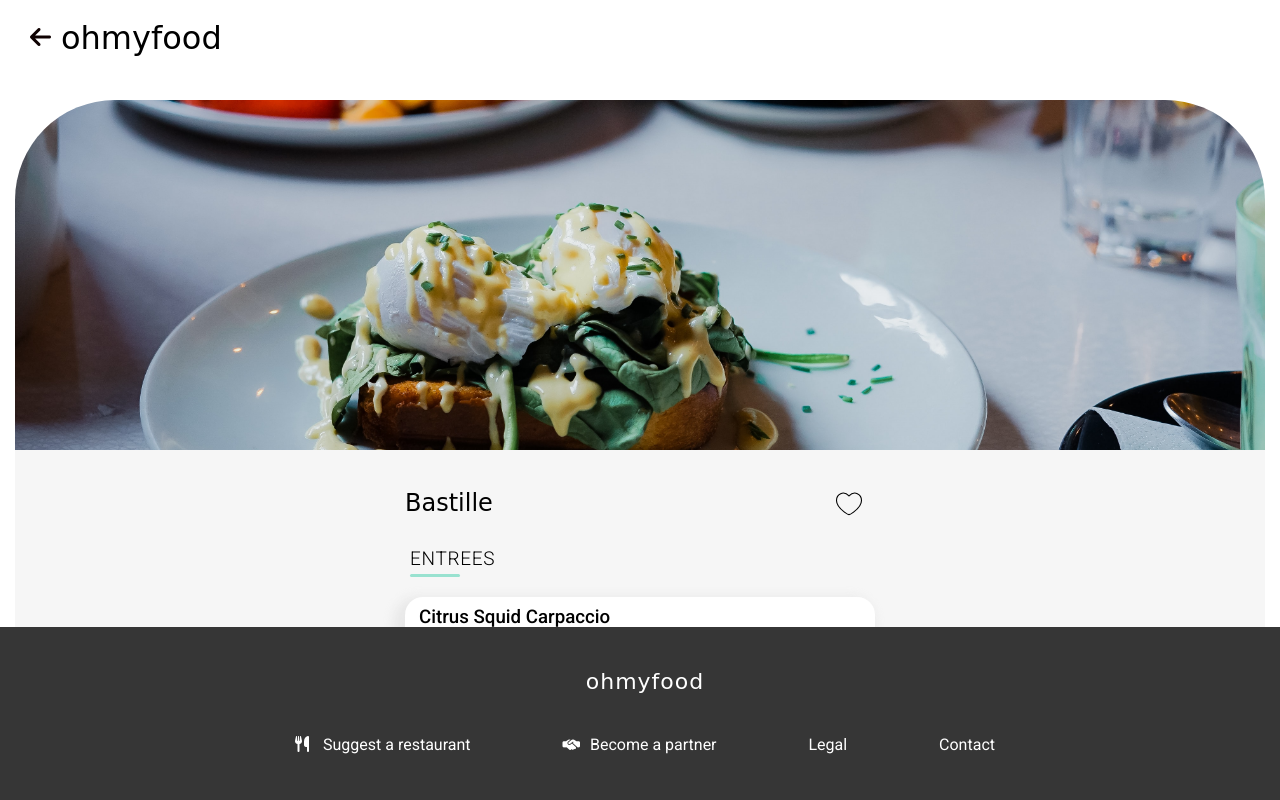
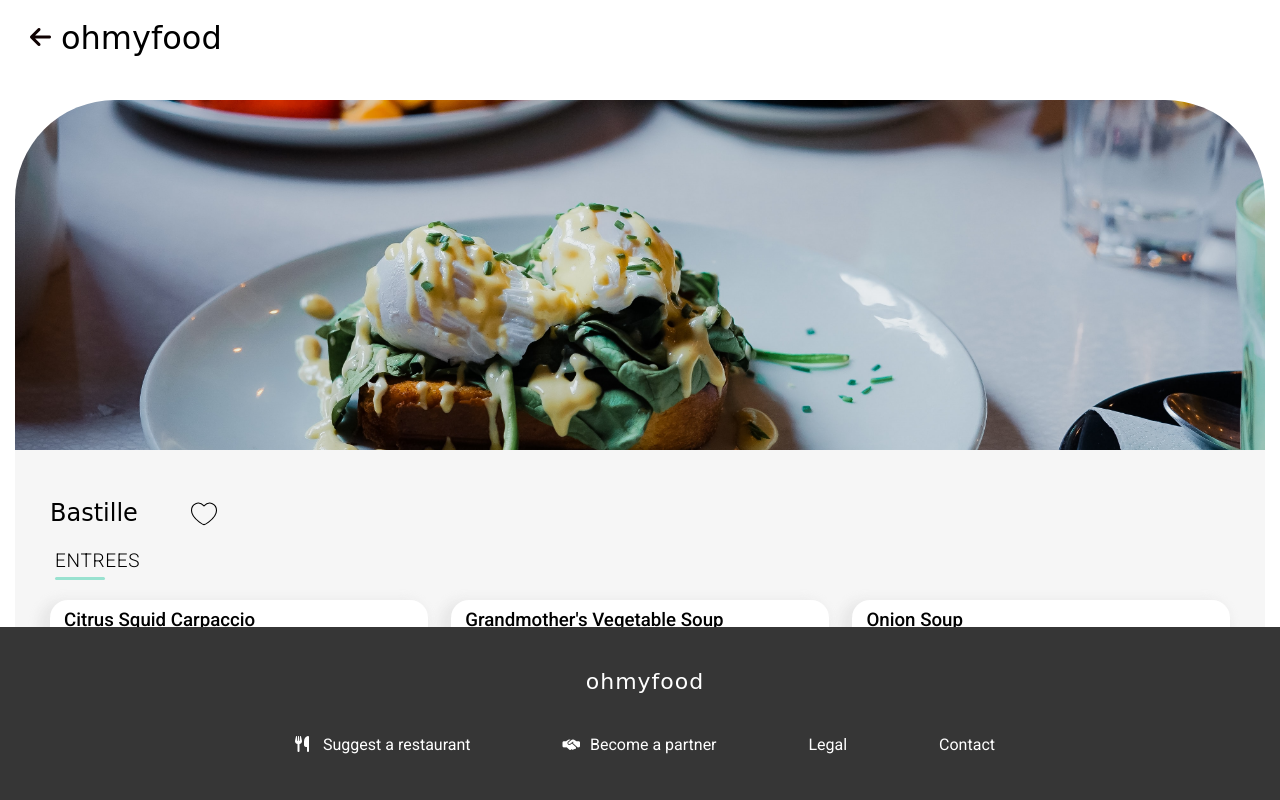
Before and after one commit to SSimona03/ohmyfood-mock-p2, a plain HTML site: page pages/bastille.html in a window 1280 px wide. Drawn offline with nearby package versions, Linux system fonts and the light colour scheme; a web font is replaced by a local one.

Commit message:
Menu-items-responsive

```diff
--- a/scss/pages-scss/_styles-menu-desktop.scss
+++ b/scss/pages-scss/_styles-menu-desktop.scss
@@ -20,10 +20,54 @@ $width: 1250px;
         }
       }
     }
+    // -------------- Menu Section ------------------
+
     .menu {
       @include desktop-max-w;
       margin: auto;
       border-radius: 0;
+      position: relative;
+      // --------------  TITLE ------------------
+      .title-restaurant {
+        position: absolute;
+        left: 20px;
+        text-align: right;
+        @include flex(default, row-reverse);
+        button {
+          position: absolute;
+          text-align: left;
+          margin-left: 50px;
+        }
+      }
+      .menu-list {
+        max-width: unset;
+        position: unset;
+        margin-top: 50px;
+
+        .menu-category {
+          position: unset;
+          margin-top: 5px;
+          padding-left: 20px;
+          padding-right: 20px;
+        }
+
+        .sub-menu {
+          margin-top: 20px;
+          width: 100%;
+          @include flex(space-between, row);
+          flex-wrap: wrap;
+          //-------------- Item BOX text ------------------
+        }
+        .menu-text {
+          overflow: hidden;
+          h3 {
+            white-space: nowrap !important;
+          }
+        }
+        .menu-container {
+          width: 32%;
+        }
+      }
     }
   }
   // -------------- Footer ---------------
--- a/scss/pages-scss/_styles-menu-tablet.scss
+++ b/scss/pages-scss/_styles-menu-tablet.scss
@@ -24,6 +24,7 @@
       height: 350px;
       padding-top: 0px;
     }
+    // -------------- Menu Section ------------------
   }
 
   // -------------- Footer ---------------
--- a/scss/pages-scss/styles-menu.scss
+++ b/scss/pages-scss/styles-menu.scss
@@ -64,7 +64,7 @@ main {
     position: relative;
     margin-top: -40px;
     z-index: 0;
-    padding: 40px 0;
+    padding: 50px 0;
     border-radius: 30px 30px 0 0px;
     background-color: $light-gray;
 
@@ -121,6 +121,7 @@ main {
       // -------------- Menu ENTREES------------------
       .menu-category {
         position: relative;
+        margin-top: 50px;
         // -------------- section title------------------
         .menu-section {
           font-size: 19px;
@@ -280,9 +281,10 @@ main {
         }
       }
     }
+    // -------------- Button order------------------
     .btn-container {
       width: 100%;
-      padding: 40px 0;
+      padding: 20px 0 10px 0;
       margin: unset;
       display: flex;
       .btn-submit {
```
Also changed, not shown: dist/styles/styles-menu.css, scss/pages-scss/dist/_styles-menu-desktop.css, scss/pages-scss/dist/styles-menu.css.
